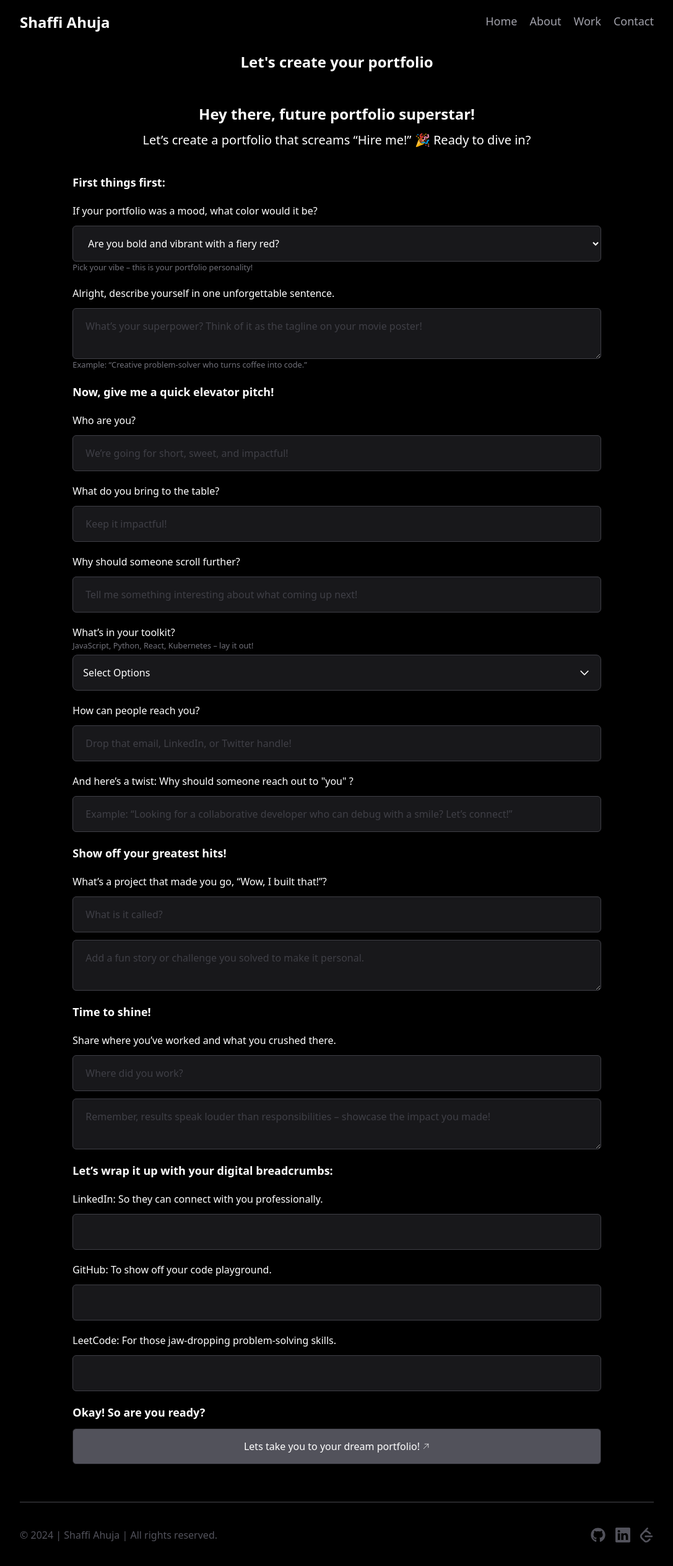
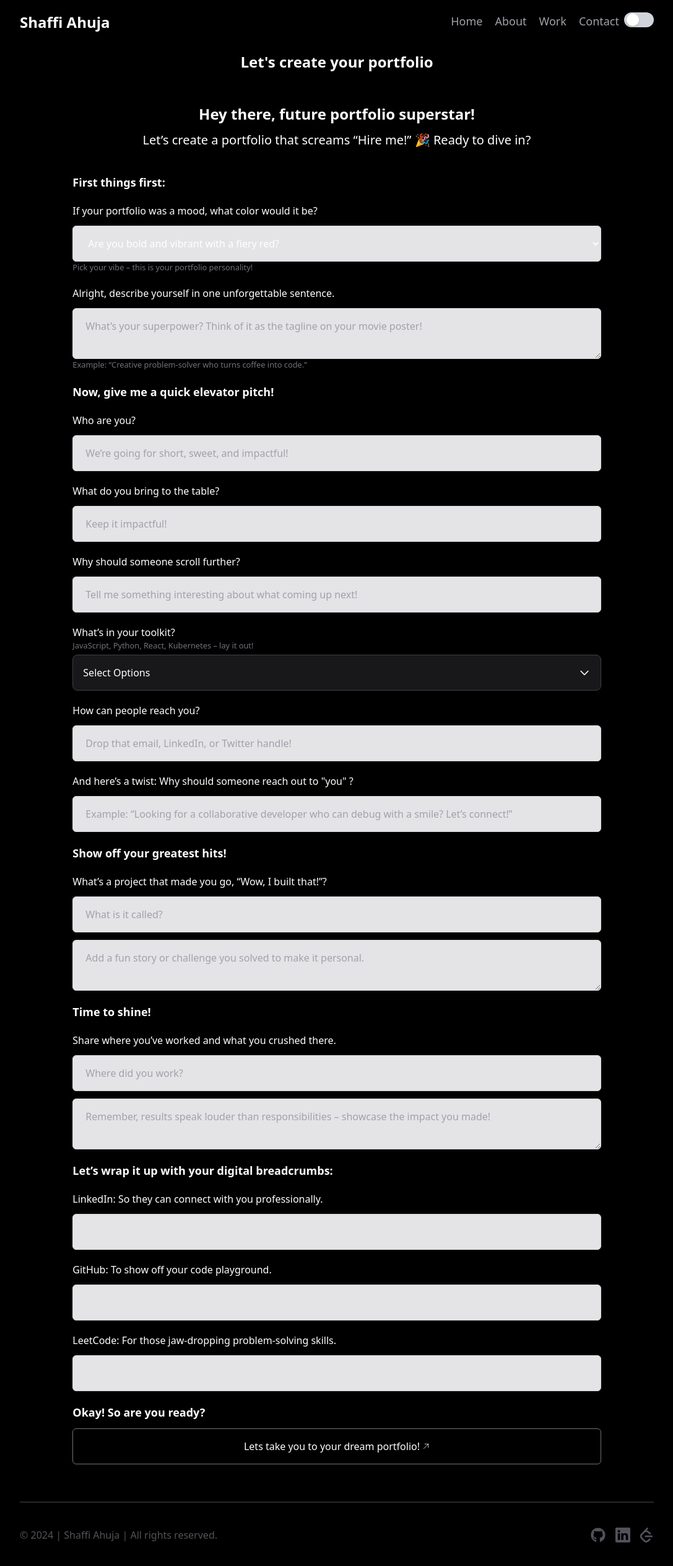
Before and after one commit to shaffi-ahuja/NextJS-Portfolio, a Next.js app: page /user in a window 1280 px wide. Shown: the whole page at 62% size, without its empty margins (96-1183 px from the left). Built offline with nearby package versions, Linux system fonts and the light colour scheme.

Commit message:
dark-light-mode

```diff
--- a/src/app/globals.css
+++ b/src/app/globals.css
@@ -62,11 +62,12 @@
   }
 
   .input {
-    @apply border border-zinc-700 bg-zinc-900 px-5 py-4 rounded-md mt-3 placeholder:text-zinc-700;
+    @apply border border-zinc-300 bg-zinc-200 px-5 py-4 rounded-md mt-3 placeholder:text-zinc-400;
   }
 
   .button {
-    @apply border border-zinc-900 bg-zinc-600 px-5 py-4 rounded-md mt-3 flex items-center justify-center hover:bg-zinc-700;
+    @apply border border-zinc-500  px-5 py-4 rounded-md mt-3 flex items-center justify-center hover:text-white
+    hover:bg-zinc-700;
   }
   .go-to-arrow {
     @apply size-3 ml-1;
@@ -77,7 +78,7 @@
   }
 
   .project-card-container {
-    @apply border-zinc-800 border rounded-md p-5 lg:h-[400] md:h-[420] sm:h-[470] xs:h-fit bg-zinc-900 pb-10;
+    @apply border-zinc-300 border rounded-md p-5 lg:h-[400] md:h-[420] sm:h-[470] xs:h-fit  pb-10;
   }
   .toast {
     @apply border rounded-md w-fit p-3 h-fit px-10 fixed right-5 bottom-16 text-center content-center text-lg;
@@ -116,7 +117,7 @@
     @apply text-xl md:text-4xl mt-3 sm:text-3xl;
   }
   .hero-section-button {
-    @apply border border-zinc-900 bg-zinc-800 px-5 py-3 rounded-md mt-10 flex items-center justify-center hover:bg-zinc-900 font-bold;
+    @apply border border-zinc-500 px-5 py-3 rounded-md mt-10 flex items-center justify-center hover:bg-zinc-700 font-bold hover:text-white;
   }
   .animate-ping-green {
     @apply animate-ping absolute inline-flex h-full w-full rounded-full bg-green-400 opacity-75;
@@ -125,7 +126,7 @@
     @apply relative inline-flex rounded-full h-3 w-3 bg-green-500;
   }
   .navbar {
-    @apply flex gap-2 sm:h-16 py-5 sticky top-0 xs:justify-center sm:px-8 lg:px-32 bg-black z-10;
+    @apply flex gap-2 sm:h-16 py-5 sticky top-0 xs:justify-center sm:px-8 lg:px-32 bg-black dark:bg-white z-20;
   }
   .nav-logo {
     @apply sm:text-2xl font-bold text-xl;
--- a/src/app/layout.tsx
+++ b/src/app/layout.tsx
@@ -27,11 +27,11 @@ export default function RootLayout({
   return (
     <html lang="en">
       <body
-        className={`${geistSans.variable} ${geistMono.variable} antialiased text-white bg-black font-sans`}
+        className={`${geistSans.variable} ${geistMono.variable} antialiased text-white bg-black dark:text-black dark:bg-white font-sans`}
       >
-        <Navbar/>
+        <Navbar />
         {children}
-        <Footer/>
+        <Footer />
       </body>
     </html>
   );
--- a/src/components/Navbar.tsx
+++ b/src/components/Navbar.tsx
@@ -2,6 +2,7 @@
 
 import Link from "next/link";
 import React from "react";
+import ToggleButton from "../components/ui/ToggleButton";
 
 const Navbar = () => {
 
@@ -24,6 +25,8 @@ const Navbar = () => {
                     <Link href="#ContactMe">Contact</Link>
                 </li>
             </ul>
+            <ToggleButton />
+
         </nav>
     );
 };
--- /dev/null
+++ b/src/components/ui/ToggleButton.tsx
@@ -0,0 +1,40 @@
+import React, { useEffect, useState } from "react";
+
+const ToggleButton = () => {
+    const [theme, setTheme] = useState<string>(
+        typeof window !== "undefined" && localStorage.theme
+            ? localStorage.theme
+            : "light"
+    );
+
+    useEffect(() => {
+        if (theme === "dark") {
+            document.documentElement.classList.add("dark");
+        } else {
+            document.documentElement.classList.remove("dark");
+        }
+        localStorage.setItem("theme", theme);
+    }, [theme]);
+
+    const toggleTheme = () => {
+        setTheme(theme === "dark" ? "light" : "dark");
+    };
+
+    return (
+        <div className="flex items-center space-x-3">
+
+            <button
+                onClick={toggleTheme}
+                className={`relative inline-flex h-6 w-12 items-center rounded-full transition-colors ${theme === "dark" ? "bg-zinc-500" : "bg-gray-300"
+                    }`}
+            >
+                <span
+                    className={`inline-block h-5 w-5 transform rounded-full bg-white shadow-md transition-transform ${theme === "dark" ? "translate-x-6" : "translate-x-1"
+                        }`}
+                ></span>
+            </button>
+        </div>
+    );
+};
+
+export default ToggleButton;
--- a/tailwind.config.ts
+++ b/tailwind.config.ts
@@ -6,6 +6,7 @@ export default {
     "./src/components/**/*.{js,ts,jsx,tsx,mdx}",
     "./src/app/**/*.{js,ts,jsx,tsx,mdx}",
   ],
+  darkMode: "class",
   theme: {
     extend: {
       screens: {
```
